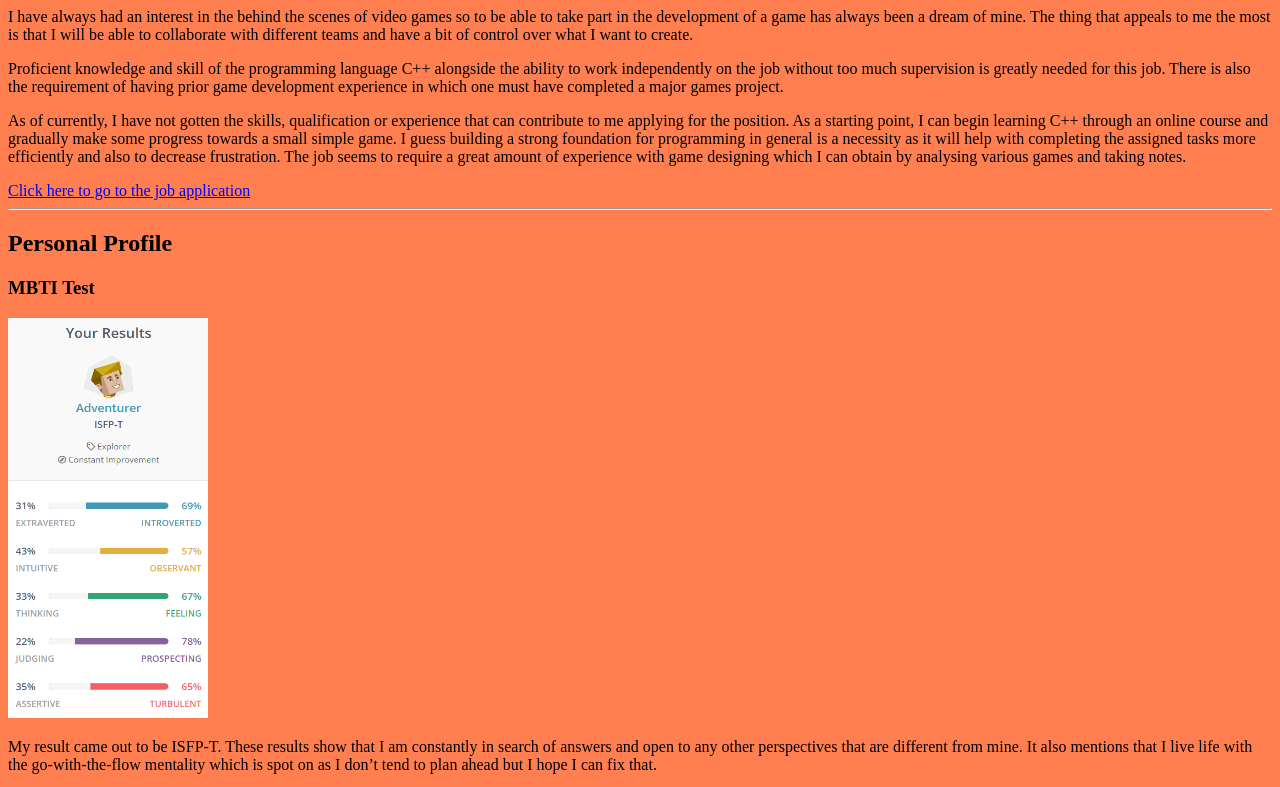
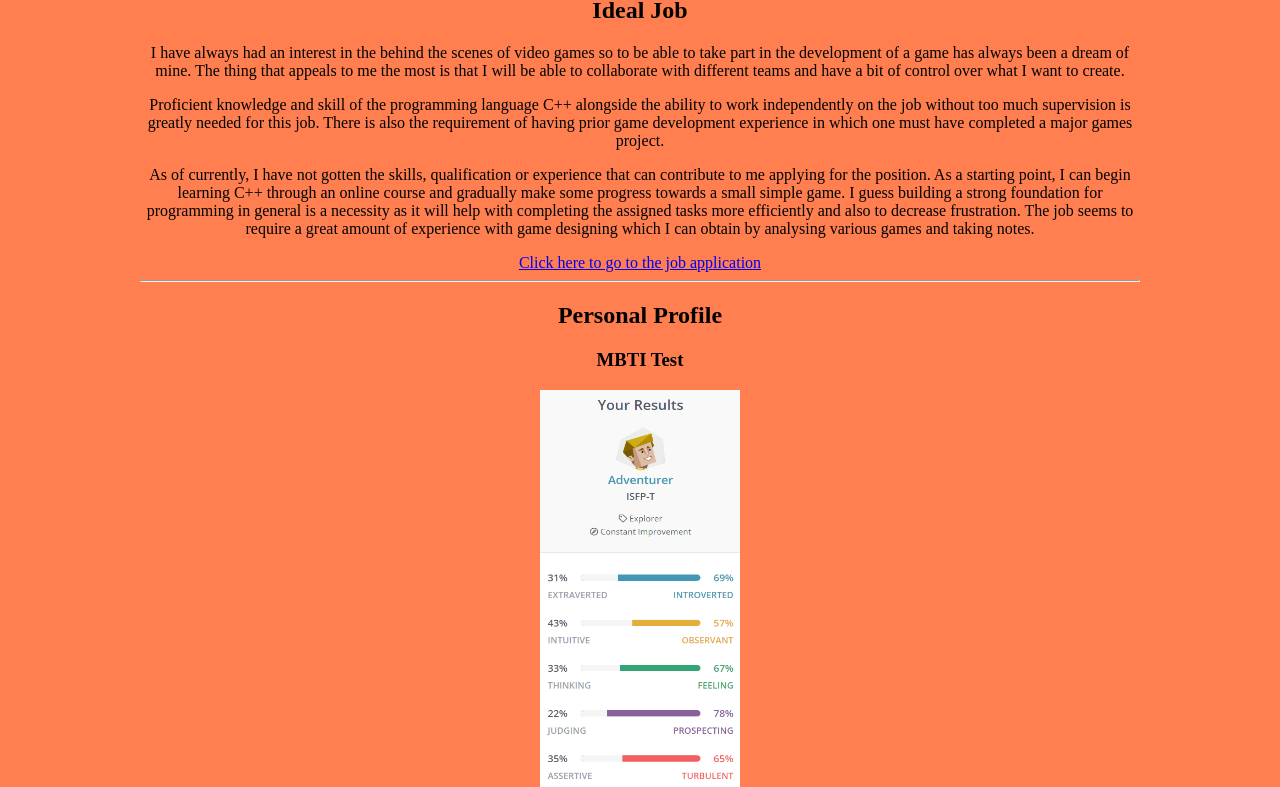
Before and after one commit to Tonyle988/s3941202-Assignment1, a plain HTML site: page index.html in a window 1280 px wide. Shown: the part 734-1521 px from the top of the page. Drawn offline with Linux system fonts and the light colour scheme.

Commit message:
centering the page

```diff
--- a/css/style.css
+++ b/css/style.css
@@ -1,3 +1,4 @@
-body {background-color: coral;}
+body {background-color: coral;
 
 }
+#wrapper { width: 1000px; margin: 0 auto; }
--- a/index.html
+++ b/index.html
@@ -15,6 +15,7 @@
 
 
 <body>
+  <center>
 <!-- Wrap -->
 	<div id="wrapper">
 		<!-- Head -->
@@ -116,5 +117,6 @@
 
 </div>
 	</div>
+</center>
 </body>
 </html>
```
